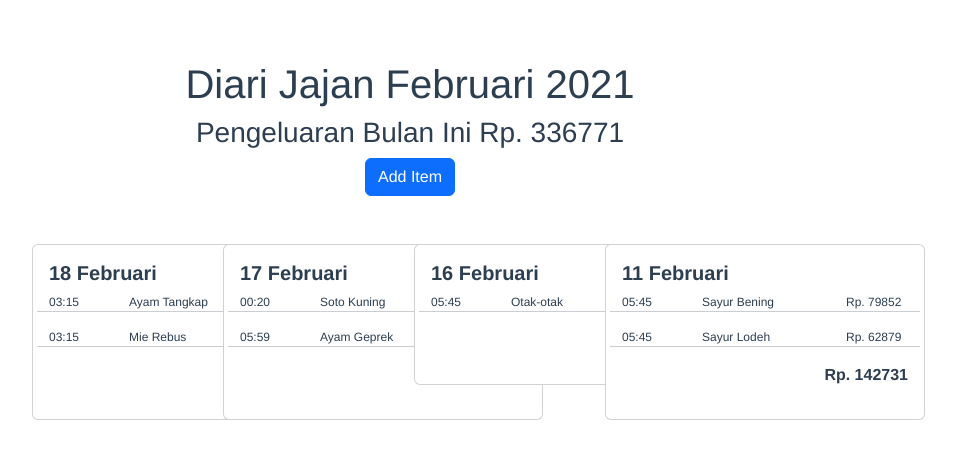
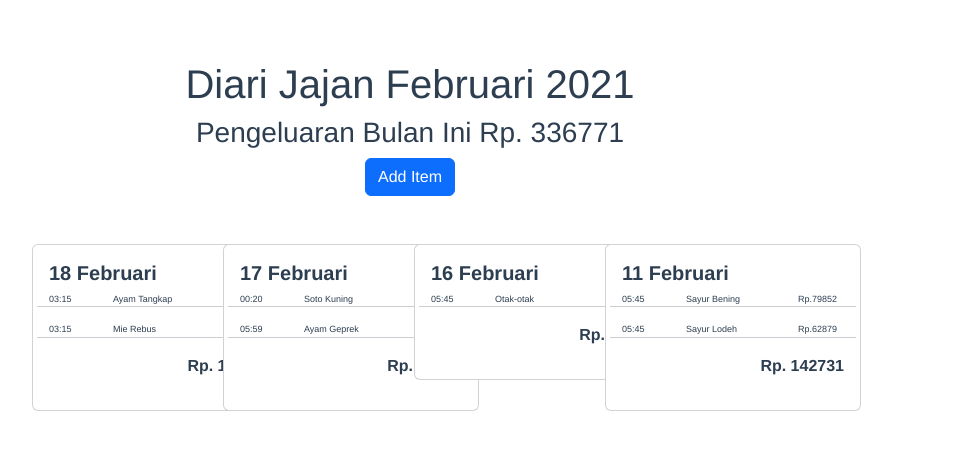
Before and after one commit to rizkybor/Diary-Jajan, a Vue app in the folder diary/: page /#/ in a window 1280 px wide. Shown: the top 458 px of the page, without its empty margins (230-1186 px from the left). Built offline with nearby package versions, Linux system fonts and the light colour scheme; data requests are answered from the project's data file.

Commit message:
change style

```diff
--- a/diary/src/components/CardDiary.vue
+++ b/diary/src/components/CardDiary.vue
@@ -2,7 +2,7 @@
   <div>
     <div class="col">
       <div class="p-0">
-        <div class="card" style="width: 20rem">
+        <div class="card" style="width: 16rem">
           <div class="card-body">
             <Items :ListItem="CardList"></Items>
           </div>
--- a/diary/src/components/Listing.vue
+++ b/diary/src/components/Listing.vue
@@ -1,15 +1,15 @@
 <template>
     <div>
         <div class="row">
-            <div class="col-3" style="width: 5rem; font-size: 12px;">
+            <div class="col-3" style="width: 4rem; font-size: 9px;">
                     <li class="list-group-item">{{ list.jam }}</li>
                 </div>
 
-            <div class="col-3" style="width: 9rem; font-size: 12px;">
+            <div class="col-3" style="width: 7rem; font-size: 9px;">
                 <li class="list-group-item">{{ list.nama }}</li>
             </div>
-            <div class="col-2" style="width: 5rem; font-size: 12px;">
-                <li class="list-group-item">Rp. {{  list.pengeluaraan }}</li>
+            <div class="col-2" style="width: 4rem; font-size: 9px;">
+                <li class="list-group-item">Rp.{{  list.pengeluaraan }}</li>
 
             </div>
             <hr />
```
